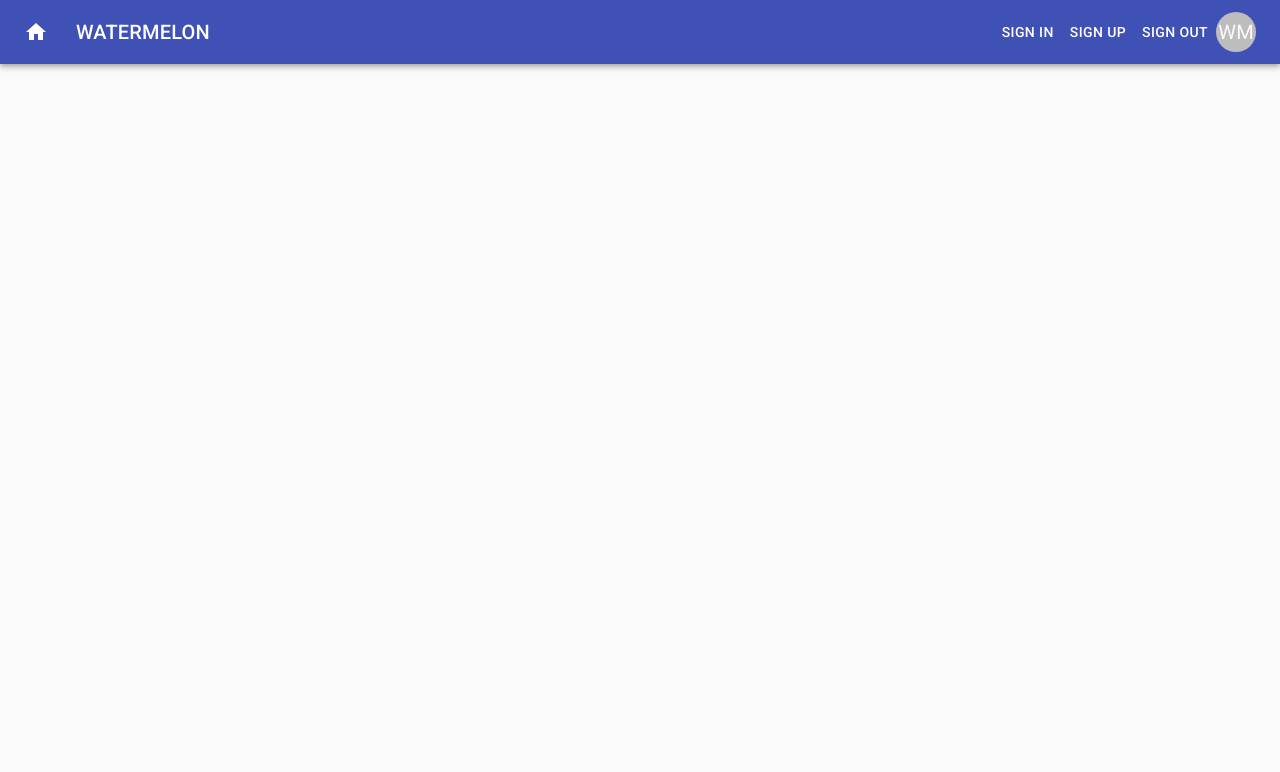
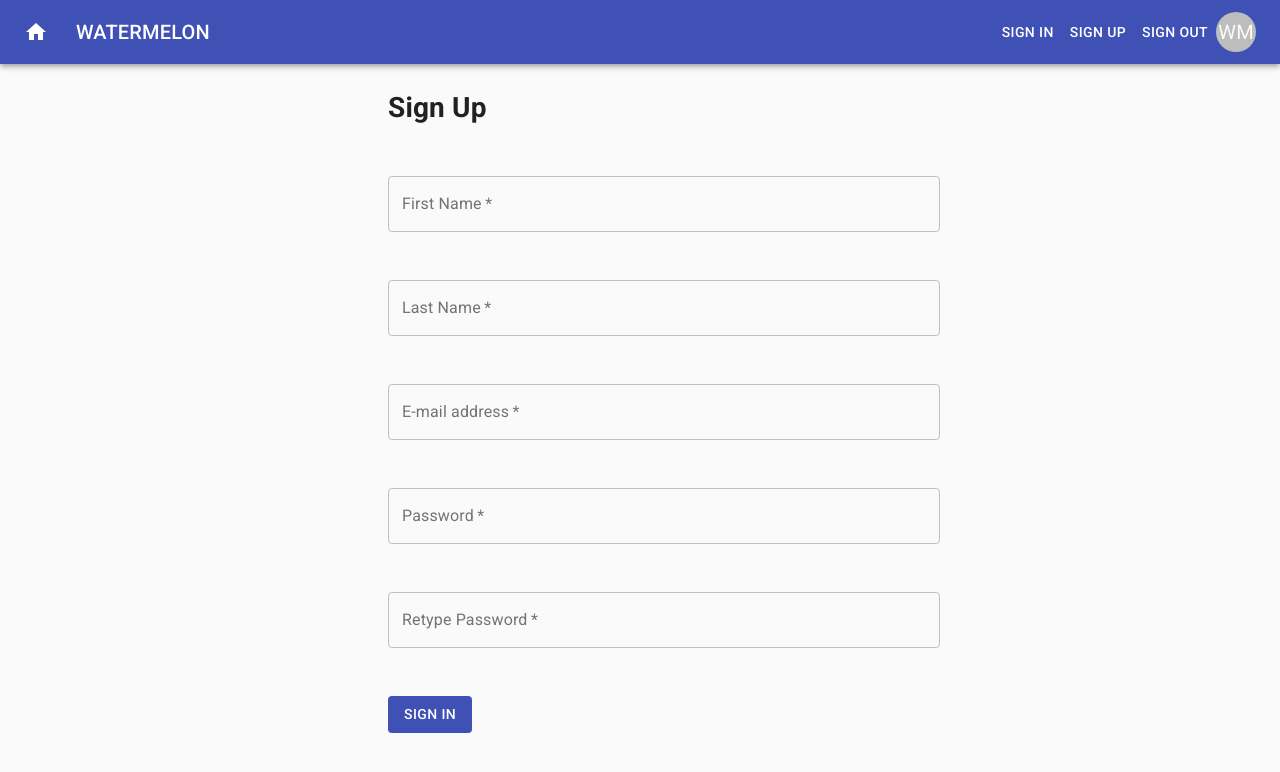
Before and after one commit to iambillmccann-zz/watermelon, a React (Create React App) app: page /signup in a window 1280 px wide. Shown: the top 772 px of the page. Built offline with nearby package versions, Linux system fonts and the light colour scheme.

Commit message:
Added the sign up form

```diff
--- a/src/App.js
+++ b/src/App.js
@@ -11,6 +11,7 @@ import Dashboard from "./components/dashboard/Dashboard";
 import AppHeader from "./components/layout/AppHeader";
 import HomeDetail from "./components/houses/HomeDetail";
 import SignIn from "./components/auth/SignIn";
+import SignUp from "./components/auth/SignUp";
 
 const App = () => {
   const theme = useTheme();
@@ -27,6 +28,7 @@ const App = () => {
               <Route path="/dashboard" component={Dashboard} />
               <Route path="/homes/:id" component={HomeDetail} />
               <Route path="/signin" component={SignIn} />
+              <Route path="/signup" component={SignUp} />
             </Switch>
           </BrowserRouter>
         </Box>
--- a/src/components/auth/signIn.js
+++ b/src/components/auth/signIn.js
@@ -21,7 +21,7 @@ const SignIn = () => {
     e.preventDefault();
   };
   const handleChange = e => {
-    if (e.event.id === "userId") setEmail(e.event.value);
+    if (e.event.id === "userid") setEmail(e.event.value);
     else setPassword(e.event.value);
   };
   const classes = useStyles();
@@ -31,7 +31,7 @@ const SignIn = () => {
       <form onSubmit={handleSubmit}>
         <h1 className={classes.margin}>Sign In</h1>
         <TextField
-          id="userId"
+          id="userid"
           className={classes.margin}
           autoComplete="email"
           //disabled={performingAction}
@@ -45,7 +45,7 @@ const SignIn = () => {
           required
           type="email"
           value={email}
-          //variant="outlined"
+          variant="outlined"
           onChange={handleChange}
         />
         <TextField
@@ -60,7 +60,7 @@ const SignIn = () => {
           required
           type="password"
           value={password}
-          //variant="outlined"
+          variant="outlined"
           onChange={handleChange}
         />
         <Button
--- a/src/components/auth/signUp.js
+++ b/src/components/auth/signUp.js
@@ -0,0 +1,134 @@
+// React imports
+import React, { useState } from "react";
+
+// Material UI
+// import CssBaseline from "@material-ui/core/CssBaseline";
+import Container from "@material-ui/core/Container";
+import TextField from "@material-ui/core/TextField";
+import Button from "@material-ui/core/Button";
+import { makeStyles } from "@material-ui/core/styles";
+
+const useStyles = makeStyles(theme => ({
+  margin: {
+    margin: theme.spacing(3)
+  }
+}));
+
+const SignUp = () => {
+  const [email, setEmail] = useState();
+  const [password, setPassword] = useState();
+  const [firstName, setFirstName] = useState();
+  const [lastName, setLastName] = useState();
+  const [confirmedPwd, setConfirmedPwd] = useState();
+
+  const handleSubmit = e => {
+    e.preventDefault();
+  };
+  const handleChange = e => {
+    if (e.event.id === "userid") setEmail(e.event.value);
+    else if (e.event.id === "firstname") setFirstName(e.event.value);
+    else if (e.event.id === "lastname") setLastName(e.event.value);
+    else if (e.event.id === "confirmedpwd") setConfirmedPwd(e.event.value);
+    else setPassword(e.event.value);
+  };
+  const classes = useStyles();
+
+  return (
+    <Container maxWidth="sm">
+      <form onSubmit={handleSubmit}>
+        <h1 className={classes.margin}>Sign Up</h1>
+        <TextField
+          id="firstname"
+          className={classes.margin}
+          autoComplete="first-name"
+          //disabled={performingAction}
+          //error={!!(errors && errors.emailAddress)}
+          fullWidth
+          //helperText={
+          //  errors && errors.emailAddress ? errors.emailAddress[0] : ""
+          //}
+          label="First Name"
+          required
+          value={firstName}
+          variant="outlined"
+          onChange={handleChange}
+        />
+        <TextField
+          id="lastname"
+          className={classes.margin}
+          autoComplete="last-name"
+          //disabled={performingAction}
+          //error={!!(errors && errors.emailAddress)}
+          fullWidth
+          //helperText={
+          //  errors && errors.emailAddress ? errors.emailAddress[0] : ""
+          //}
+          label="Last Name"
+          required
+          value={lastName}
+          variant="outlined"
+          onChange={handleChange}
+        />
+        <TextField
+          id="userid"
+          className={classes.margin}
+          autoComplete="email"
+          //disabled={performingAction}
+          //error={!!(errors && errors.emailAddress)}
+          fullWidth
+          //helperText={
+          //  errors && errors.emailAddress ? errors.emailAddress[0] : ""
+          //}
+          label="E-mail address"
+          placeholder="john@doe.com"
+          required
+          value={email}
+          variant="outlined"
+          onChange={handleChange}
+        />
+        <TextField
+          id="password"
+          className={classes.margin}
+          autoComplete="current-password"
+          //disabled={performingAction}
+          //error={!!(errors && errors.password)}
+          fullWidth
+          //helperText={errors && errors.password ? errors.password[0] : ""}
+          label="Password"
+          placeholder="&bull;&bull;&bull;&bull;&bull;&bull;&bull;&bull;&bull;&bull;&bull;&bull;&bull;&bull;"
+          required
+          type="password"
+          value={password}
+          variant="outlined"
+          onChange={handleChange}
+        />
+        <TextField
+          id="confirmedpwd"
+          className={classes.margin}
+          autoComplete="confirm-password"
+          //disabled={performingAction}
+          //error={!!(errors && errors.password)}
+          fullWidth
+          //helperText={errors && errors.password ? errors.password[0] : ""}
+          label="Retype Password"
+          placeholder="&bull;&bull;&bull;&bull;&bull;&bull;&bull;&bull;&bull;&bull;&bull;&bull;&bull;&bull;"
+          required
+          type="password"
+          value={confirmedPwd}
+          variant="outlined"
+          onChange={handleChange}
+        />
+        <Button
+          variant="contained"
+          color="primary"
+          disableElevation
+          className={classes.margin}
+        >
+          Sign In
+        </Button>
+      </form>
+    </Container>
+  );
+};
+
+export default SignUp;
```
